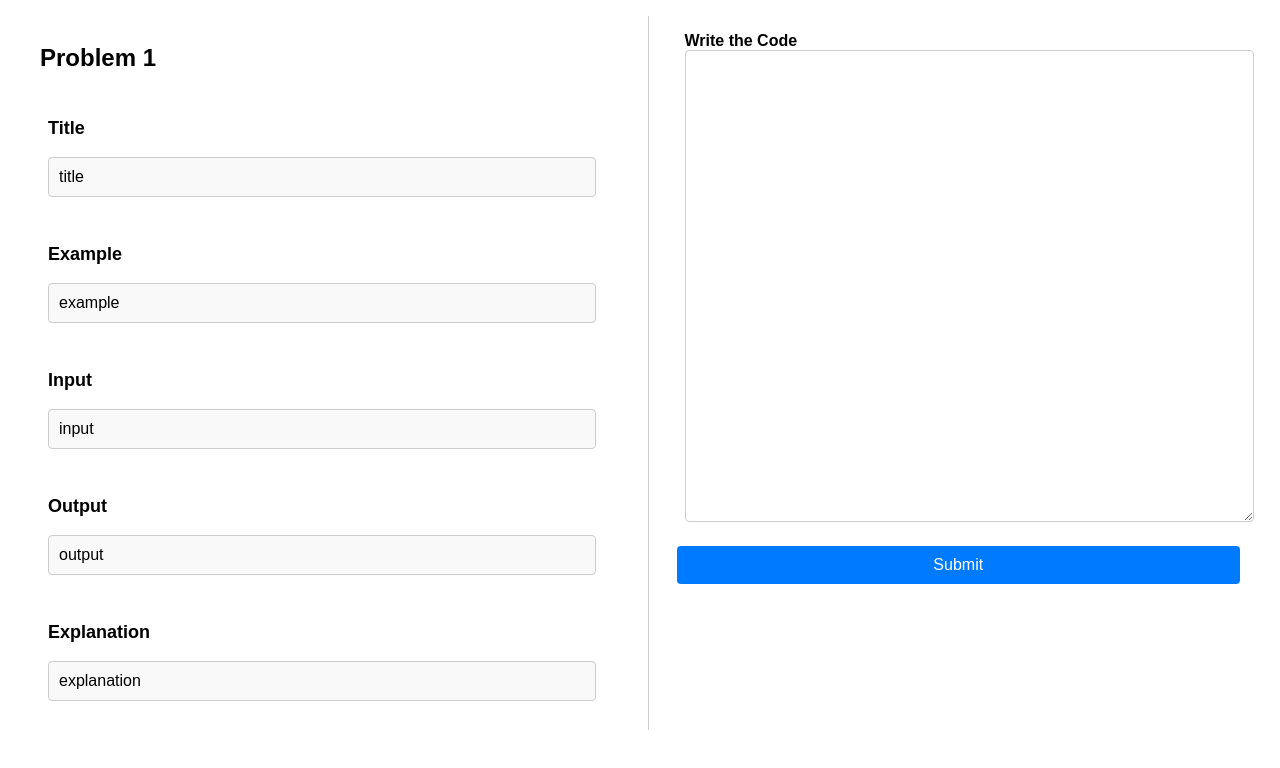
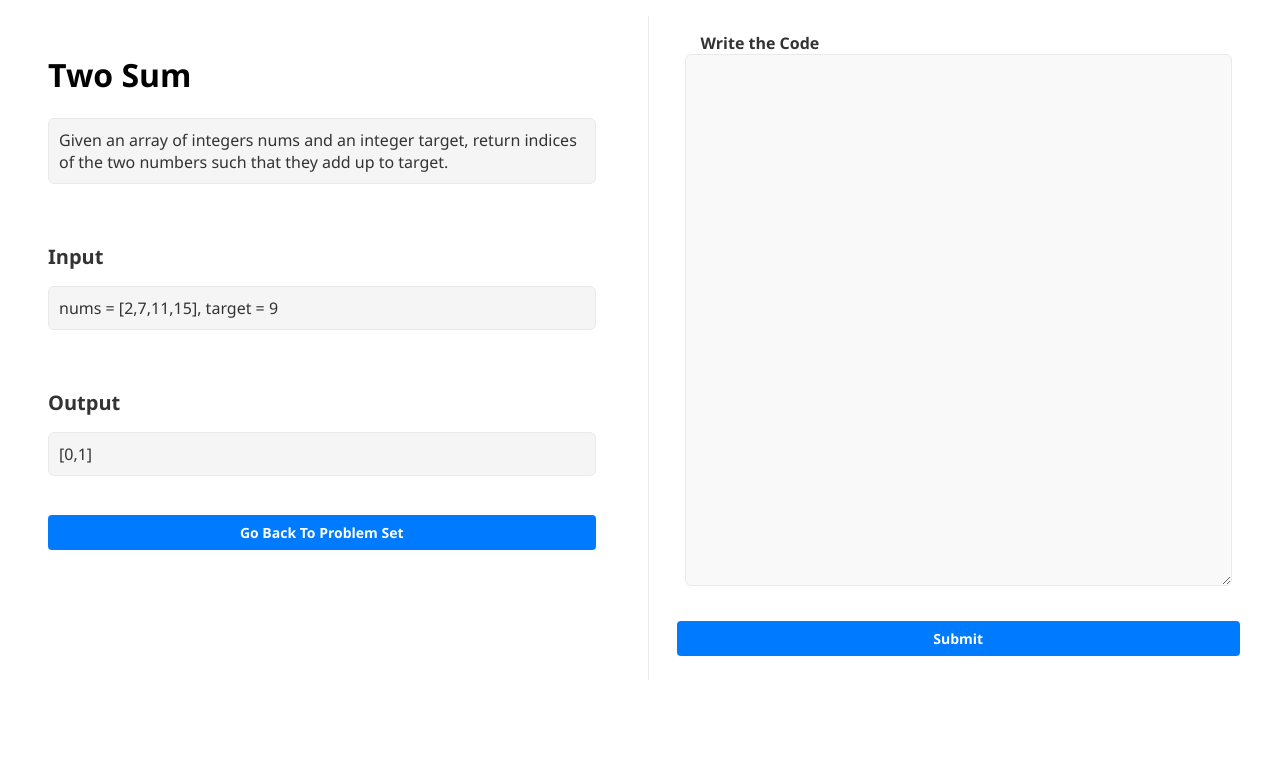
Before and after one commit to hkirat/react-assignment, a React (Vite) app: page /problem/1 in a window 1280 px wide. Shown: the top 768 px of the page. Built offline with nearby package versions, Linux system fonts and the light colour scheme.

Commit message:
Individual problems added

```diff
--- a/src/css/Login.css
+++ b/src/css/Login.css
@@ -15,8 +15,9 @@
   max-width: 90%;
   padding: 20px;
   background-color: #fff;
-  border-radius: 5px;
+  border-radius: 10px;
   text-align: center;
+  box-shadow: 0 2px 6px rgba(0, 0, 0, 0.15); /* Add a subtle box shadow */
 }
 
 .card h2 {
@@ -27,7 +28,7 @@
 form {
   display: flex;
   flex-direction: column;
-  align-items: center; /* Add this line */
+  align-items: center;
 }
 
 input {
@@ -36,6 +37,7 @@ input {
   font-size: 16px;
   border: 1px solid #ccc;
   border-radius: 5px;
+  outline: none; /* Remove the outline on focus */
 }
 
 button {
@@ -47,8 +49,56 @@ button {
   border-radius: 5px;
   cursor: pointer;
   margin-bottom: 1rem;
+  transition: background-color 0.3s ease; /* Add a smooth transition effect */
 }
 
 button:hover {
   background-color: #0056b3;
 }
+
+/* Add some additional styles to make it more visually appealing */
+
+.login {
+  background-color: #f1f5f8;
+}
+
+.card {
+  margin: 20px;
+  border: 1px solid #ddd;
+}
+
+.card h2 {
+  margin-bottom: 30px;
+  font-size: 24px;
+  color: #333;
+}
+
+input {
+  width: 100%;
+  margin-bottom: 20px;
+  padding: 12px;
+  font-size: 16px;
+  border: 1px solid #ddd;
+  border-radius: 8px;
+  transition: border-color 0.3s ease;
+}
+
+input:focus {
+  border-color: #007bff;
+}
+
+button {
+  width: 100%;
+  padding: 12px;
+  font-size: 16px;
+  color: #fff;
+  background-color: #007bff;
+  border: none;
+  border-radius: 8px;
+  cursor: pointer;
+  transition: background-color 0.3s ease;
+}
+
+button:hover {
+  background-color: #0056b3;
+}
--- a/src/css/Problem.css
+++ b/src/css/Problem.css
@@ -1,5 +1,6 @@
 * {
-  font-family: Arial, Helvetica, sans-serif;
+  font-family: "Segoe UI", Tahoma, Geneva, Verdana, sans-serif;
+  box-sizing: border-box;
 }
 
 .problem-form-container {
@@ -15,12 +16,13 @@
 .right-section {
   flex: 1;
   padding-left: 20px;
-  border-left: 1px solid #ccc;
+  border-left: 1px solid #eaeaea;
 }
 
 h2 {
-  font-size: 24px;
-  margin-bottom: 20px;
+  font-size: 28px;
+  margin-bottom: 30px;
+  color: #333333;
 }
 
 .form-fields {
@@ -29,28 +31,48 @@ h2 {
 }
 
 .form-field {
-  margin-bottom: 20px;
+  margin-bottom: 30px;
 }
 
 label {
   font-weight: bold;
+  font-size: 16px;
+  color: #333333;
+  margin-bottom: 1rem;
 }
 
 input,
 textarea {
   width: 100%;
-  padding: 10px;
-  border: 1px solid #ccc;
-  border-radius: 4px;
+  padding: 12px;
+  border: 1px solid #eaeaea;
+  border-radius: 6px;
+  background-color: #f9f9f9;
+  color: #333333;
+  font-size: 16px;
+  outline: none;
+  transition: background-color 0.3s ease;
+}
+
+input:focus,
+textarea:focus {
+  background-color: #f5f5f5;
 }
 
 button {
   background-color: #007bff;
-  color: #fff;
-  padding: 10px 20px;
+  color: #ffffff;
+  padding: 12px 24px;
   border: none;
-  border-radius: 4px;
+  border-radius: 6px;
+  font-size: 16px;
+  font-weight: bold;
   cursor: pointer;
+  transition: background-color 0.3s ease;
+}
+
+button:hover {
+  background-color: #0056b3;
 }
 
 .preview-content {
@@ -59,17 +81,37 @@ button {
 }
 
 .preview-field {
-  margin-bottom: 5px;
+  margin-bottom: 15px;
 }
 
 .preview-field h3 {
-  font-size: 18px;
+  font-size: 20px;
+  color: #333333;
+  margin-bottom: 10px;
 }
 
 .preview-field p {
   white-space: pre-line;
   padding: 10px;
-  background-color: #f9f9f9;
-  border: 1px solid #ccc;
-  border-radius: 4px;
+  background-color: #f5f5f5;
+  border: 1px solid #eaeaea;
+  border-radius: 6px;
+  color: #333333;
 }
+
+button.back-button {
+  background-color: #007bff;
+  color: #ffffff;
+  padding: 10px 20px;
+  border: none;
+  border-radius: 6px;
+  font-size: 16px;
+  font-weight: bold;
+  cursor: pointer;
+  transition: background-color 0.3s ease;
+  margin-top: 20px;
+}
+
+button.back-button:hover {
+  background-color: #0056b3;
+}
--- a/src/css/ProblemList.css
+++ b/src/css/ProblemList.css
@@ -1,12 +1,11 @@
 * {
-  font-family: Arial, Helvetica, sans-serif;
+  font-family: "Segoe UI", Tahoma, Geneva, Verdana, sans-serif;
+  box-sizing: border-box;
 }
 
 .heading {
   margin: auto;
-  display: flex;
   text-align: center;
-  justify-content: center;
   margin-bottom: 1rem;
 }
 
@@ -34,3 +33,25 @@ tbody tr:nth-child(even) {
 div {
   margin: 0.5rem;
 }
+
+button {
+  background-color: #007bff;
+  color: #ffffff;
+  padding: 8px 12px;
+  border: none;
+  border-radius: 4px;
+  font-size: 14px;
+  font-weight: bold;
+  cursor: pointer;
+  transition: background-color 0.3s ease;
+}
+
+button:hover {
+  background-color: #0056b3;
+}
+
+.center {
+  display: flex;
+  justify-content: center;
+  align-items: center;
+}
--- a/src/pages/Problem.jsx
+++ b/src/pages/Problem.jsx
@@ -1,41 +1,198 @@
 import "../css/Problem.css";
-import { useParams } from "react-router-dom";
+import { Link, useParams } from "react-router-dom";
+const Problems = [
+  {
+    id: "1",
+    title: "Two Sum",
+    description:
+      "Given an array of integers nums and an integer target, return indices of the two numbers such that they add up to target.",
+    input: "nums = [2,7,11,15], target = 9",
+    output: "[0,1]",
+  },
+  {
+    id: "2",
+    title: "Two Sum",
+    description:
+      "Given an array of integers nums and an integer target, return indices of the two numbers such that they add up to target.",
+    input: "nums = [2,7,11,15], target = 9",
+    output: "[0,1]",
+  },
+  {
+    id: "3",
+    title: "Two Sum",
+    description:
+      "Given an array of integers nums and an integer target, return indices of the two numbers such that they add up to target.",
+    input: "nums = [2,7,11,15], target = 9",
+    output: "[0,1]",
+  },
+  {
+    id: "4",
+    title: "Two Sum",
+    description:
+      "Given an array of integers nums and an integer target, return indices of the two numbers such that they add up to target.",
+    input: "nums = [2,7,11,15], target = 9",
+    output: "[0,1]",
+  },
+  {
+    id: "5",
+    title: "Two Sum",
+    description:
+      "Given an array of integers nums and an integer target, return indices of the two numbers such that they add up to target.",
+    input: "nums = [2,7,11,15], target = 9",
+    output: "[0,1]",
+  },
+  {
+    id: "6",
+    title: "Two Sum",
+    description:
+      "Given an array of integers nums and an integer target, return indices of the two numbers such that they add up to target.",
+    input: "nums = [2,7,11,15], target = 9",
+    output: "[0,1]",
+  },
+  {
+    id: "7",
+    title: "Two Sum",
+    description:
+      "Given an array of integers nums and an integer target, return indices of the two numbers such that they add up to target.",
+    input: "nums = [2,7,11,15], target = 9",
+    output: "[0,1]",
+  },
+  {
+    id: "8",
+    title: "Two Sum",
+    description:
+      "Given an array of integers nums and an integer target, return indices of the two numbers such that they add up to target.",
+    input: "nums = [2,7,11,15], target = 9",
+    output: "[0,1]",
+  },
+  {
+    id: "9",
+    title: "Two Sum",
+    description:
+      "Given an array of integers nums and an integer target, return indices of the two numbers such that they add up to target.",
+    input: "nums = [2,7,11,15], target = 9",
+    output: "[0,1]",
+  },
+  {
+    id: "10",
+    title: "Add Two Numbers",
+    description:
+      "You are given two non-empty linked lists representing two non-negative integers. The digits are stored in reverse order, and each of their nodes contains a single digit. Add the two numbers and return the sum as a linked list.",
+    input: "l1 = [2,4,3], l2 = [5,6,4]",
+    output: "[7,0,8]",
+  },
+  {
+    id: "11",
+    title: "Add Two Numbers",
+    description:
+      "You are given two non-empty linked lists representing two non-negative integers. The digits are stored in reverse order, and each of their nodes contains a single digit. Add the two numbers and return the sum as a linked list.",
+    input: "l1 = [2,4,3], l2 = [5,6,4]",
+    output: "[7,0,8]",
+  },
+  {
+    id: "12",
+    title: "Add Two Numbers",
+    description:
+      "You are given two non-empty linked lists representing two non-negative integers. The digits are stored in reverse order, and each of their nodes contains a single digit. Add the two numbers and return the sum as a linked list.",
+    input: "l1 = [2,4,3], l2 = [5,6,4]",
+    output: "[7,0,8]",
+  },
+  {
+    id: "13",
+    title: "Add Two Numbers",
+    description:
+      "You are given two non-empty linked lists representing two non-negative integers. The digits are stored in reverse order, and each of their nodes contains a single digit. Add the two numbers and return the sum as a linked list.",
+    input: "l1 = [2,4,3], l2 = [5,6,4]",
+    output: "[7,0,8]",
+  },
+  {
+    id: "14",
+    title: "Add Two Numbers",
+    description:
+      "You are given two non-empty linked lists representing two non-negative integers. The digits are stored in reverse order, and each of their nodes contains a single digit. Add the two numbers and return the sum as a linked list.",
+    input: "l1 = [2,4,3], l2 = [5,6,4]",
+    output: "[7,0,8]",
+  },
+  {
+    id: "15",
+    title: "Add Two Numbers",
+    description:
+      "You are given two non-empty linked lists representing two non-negative integers. The digits are stored in reverse order, and each of their nodes contains a single digit. Add the two numbers and return the sum as a linked list.",
+    input: "l1 = [2,4,3], l2 = [5,6,4]",
+    output: "[7,0,8]",
+  },
+  {
+    id: "16",
+    title: "Add Two Numbers",
+    description:
+      "You are given two non-empty linked lists representing two non-negative integers. The digits are stored in reverse order, and each of their nodes contains a single digit. Add the two numbers and return the sum as a linked list.",
+    input: "l1 = [2,4,3], l2 = [5,6,4]",
+    output: "[7,0,8]",
+  },
+  {
+    id: "17",
+    title: "Add Two Numbers",
+    description:
+      "You are given two non-empty linked lists representing two non-negative integers. The digits are stored in reverse order, and each of their nodes contains a single digit. Add the two numbers and return the sum as a linked list.",
+    input: "l1 = [2,4,3], l2 = [5,6,4]",
+    output: "[7,0,8]",
+  },
+  {
+    id: "18",
+    title: "Add Two Numbers",
+    description:
+      "You are given two non-empty linked lists representing two non-negative integers. The digits are stored in reverse order, and each of their nodes contains a single digit. Add the two numbers and return the sum as a linked list.",
+    input: "l1 = [2,4,3], l2 = [5,6,4]",
+    output: "[7,0,8]",
+  },
+];
 
 const Problem = () => {
   const { id } = useParams();
+
+  const problem = Problems.find((problem) => problem.id === id);
+  if (!problem) {
+    return <div>Problem not found</div>;
+  }
+
+  const { title, description, input, output } = problem;
 
   return (
     <div className="problem-form-container">
       <div className="left-section">
         <div className="preview-content">
-          <h2>Problem {id}</h2>
           <div className="preview-field">
-            <h3>Title</h3>
-            <p>title</p>
-          </div>
-          <div className="preview-field">
-            <h3>Example</h3>
-            <p>example</p>
+            <h1>{title}</h1>
+            <p>{description}</p>
           </div>
           <div className="preview-field">
             <h3>Input</h3>
-            <p>input</p>
+            <p>{input}</p>
           </div>
           <div className="preview-field">
             <h3>Output</h3>
-            <p>output</p>
+            <p>{output}</p>
           </div>
           <div className="preview-field">
-            <h3>Explanation</h3>
-            <p>explanation</p>
+            <button>
+              <Link
+                to="/problemList"
+                style={{ color: "white", textDecoration: "none" }}
+              >
+                {" "}
+                Go Back To Problem Set{" "}
+              </Link>
+            </button>
           </div>
         </div>
       </div>
       <div className="right-section">
         <div className="form-fields">
           <div className="form-field">
-            <label htmlFor="explanation">Write the Code</label>
-            <textarea id="explanation" rows="30" cols="20"></textarea>
+            <label htmlFor="explanation" style={{ margin: "1rem" }}>
+              Write the Code
+            </label>
+            <textarea id="explanation" rows="23" cols="20"></textarea>
           </div>
 
           <button type="submit">Submit</button>
```
Also changed, not shown: src/pages/ProblemList.jsx (+10 -8 lines).
